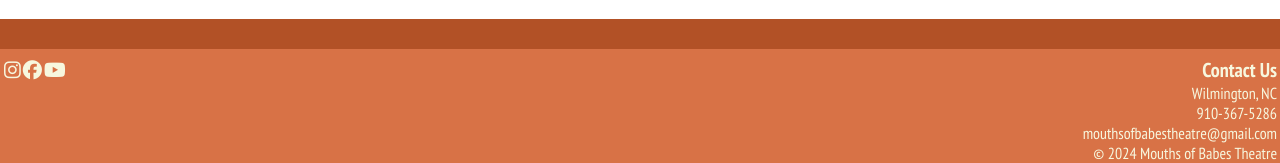
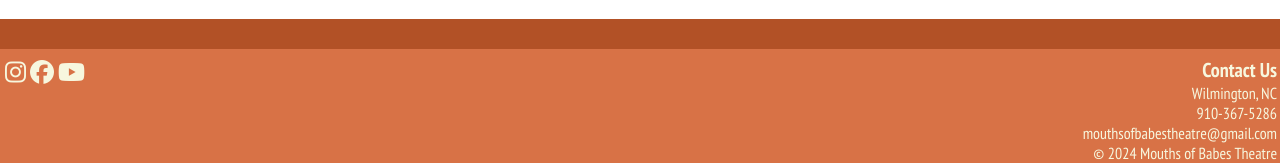
Before and after one commit to mackwick/MoB_Website_FE, a React (Vite) app: page /about in a window 1280 px wide. Shown: the part 3401-3564 px from the top of the page. Built offline with nearby package versions, Linux system fonts and the light colour scheme; a web font is replaced by a local one.

Commit message:
fixed external links, made social links bigger, minor css tweaks

```diff
--- a/src/components/Footer.jsx
+++ b/src/components/Footer.jsx
@@ -3,18 +3,24 @@ function Footer() {
     <div className="footer-container">
       <div className="footer-contact">
         <div className="social-icons">
-          <a href="https://www.instagram.com/mobtheatre/" className="icon link">
+          <a
+            href="https://www.instagram.com/mobtheatre/"
+            className="icon link"
+            target="_blank"
+          >
             <i className="fa-brands fa-instagram"></i>
           </a>
           <a
             href="https://www.facebook.com/MoBTheatreCompany/"
             className="icon link"
+            target="_blank"
           >
             <i className="fa-brands fa-facebook"></i>
           </a>
           <a
             href="https://www.youtube.com/channel/UCplIp7V5VNQDvq00an61NcQ"
             className="icon link"
+            target="_blank"
           >
             <i className="fa-brands fa-youtube"></i>
           </a>
@@ -23,9 +29,15 @@ function Footer() {
           <h5 className="footer-content">Contact Us</h5>
           <p className="footer-content">Wilmington, NC</p>
           <p className="footer-content">
-            <p>910-367-5286</p>
+            <a href="tel:9103675286" className="link">
+              910-367-5286
+            </a>
             <p>
-              <a href="mailto:mouthsofbabestheatre@gmail.com" className="link">
+              <a
+                href="mailto:mouthsofbabestheatre@gmail.com"
+                className="link"
+                target="_blank"
+              >
                 mouthsofbabestheatre@gmail.com
               </a>
             </p>
--- a/src/components/Header.jsx
+++ b/src/components/Header.jsx
@@ -28,6 +28,7 @@ function Header() {
           <a
             href="https://www.paypal.com/donate/?hosted_button_id=6JDGLM3KV8FNY"
             className="link"
+            target="_blank"
           >
             Donate
           </a>
--- a/src/components/Press.jsx
+++ b/src/components/Press.jsx
@@ -2,7 +2,7 @@ function Press({ source, blurb, link }) {
   return (
     <div className="press-div">
       <p className="press-blurb">{blurb}</p>
-      <a href={link} className="link press-link">
+      <a href={link} className="link press-link" target="_blank">
         <i>{source}</i>
       </a>
     </div>
--- a/src/index.css
+++ b/src/index.css
@@ -197,13 +197,13 @@ nav:has(#ham-toggle:checked) .hamburger-menu span:nth-child(3) {
 }
 
 .social-icons {
-  width: 20%;
+  width: 25%;
   text-align: left;
-  font-size: larger;
+  font-size: x-large;
 }
 
 .icon {
-  padding: 0 1px;
+  padding: 0 2px;
 }
 
 .footer-contact {
--- a/src/pages/About.jsx
+++ b/src/pages/About.jsx
@@ -57,6 +57,7 @@ function About() {
               <a
                 href="https://www.paypal.com/donate/?hosted_button_id=6JDGLM3KV8FNY"
                 className="link"
+                target="_blank"
               >
                 <button className="home-bio-one-link about-link">
                   Support MoB
--- a/src/pages/Landing.jsx
+++ b/src/pages/Landing.jsx
@@ -23,7 +23,10 @@ function Landing() {
                 Learn More
               </button>
             </Link>
-            <a href="https://www.paypal.com/donate/?hosted_button_id=6JDGLM3KV8FNY">
+            <a
+              href="https://www.paypal.com/donate/?hosted_button_id=6JDGLM3KV8FNY"
+              target="_blank"
+            >
               {" "}
               <button className="home-bio-one-link">Support MoB</button>
             </a>
```
